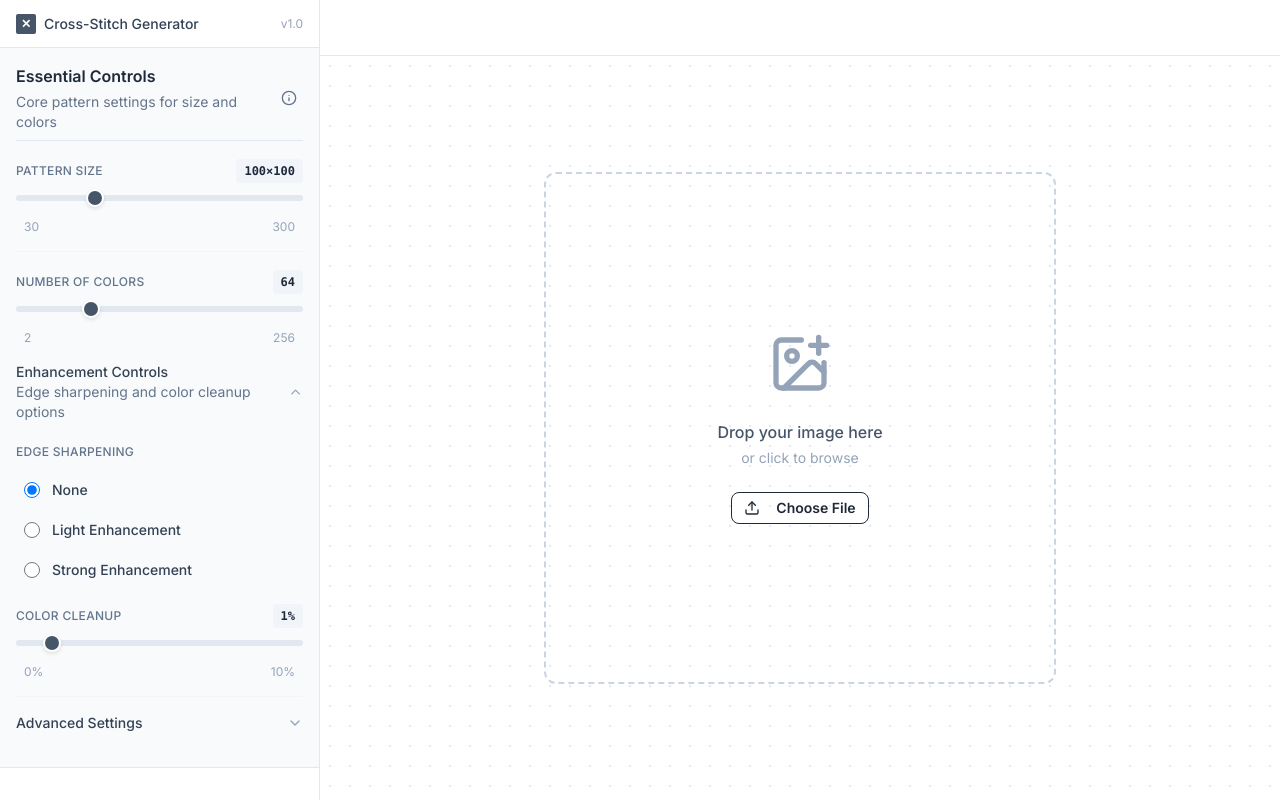
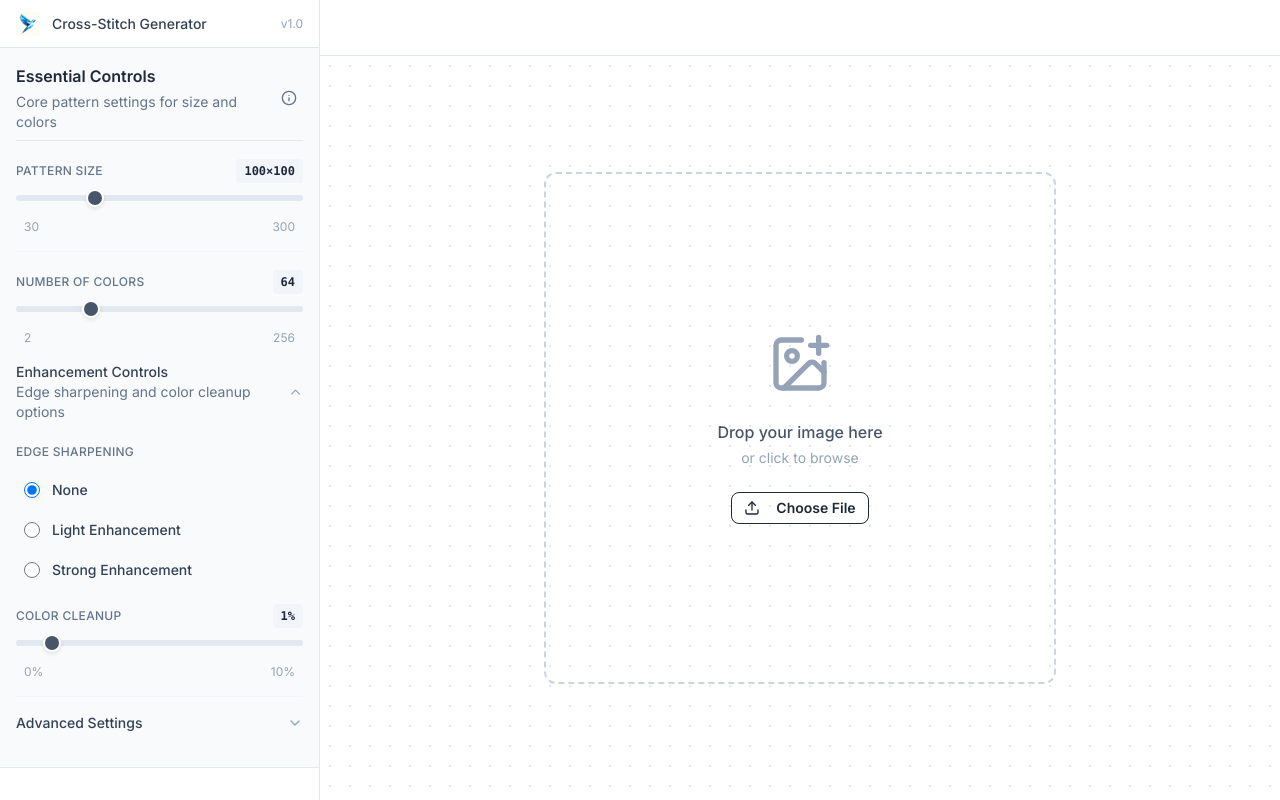
Before and after one commit to quint-mbbdigital/cross-stitch-generator, a FastAPI app: page / in a window 1280 px wide. Run offline with FastAPI, Linux system fonts and the light colour scheme; some libraries are stand-ins or nearby versions.

Commit message:
feat: integrate MBB Digital logo in sidebar app title bar
Replaced generic cross-stitch icon with professional MBB Digital hummingbird logo:

• Added mbb_digital.jpg to web/static/ folder for web serving
• Updated sidebar template to use professional logo (24px size)
• Maintained clean spacing and professional appearance
• Logo properly sized with object-contain for optimal display in 48px header

The geometric hummingbird logo adds professional branding while maintaining the clean, modern aesthetic of the sidebar design.

Co-Authored-By: Claude Sonnet 4 <noreply@anthropic.com>

```diff
--- a/web/templates/components/sidebar.html
+++ b/web/templates/components/sidebar.html
@@ -3,10 +3,8 @@
 
   <!-- App Title Bar -->
   <div class="h-12 bg-white border-b border-slate-200 flex items-center justify-between px-4">
-    <div class="flex items-center gap-2">
-      <div class="w-5 h-5 bg-slate-600 rounded-sm flex items-center justify-center">
-        <span class="text-white text-xs font-semibold">✕</span>
-      </div>
+    <div class="flex items-center gap-3">
+      <img src="/static/mbb_digital.jpg" alt="MBB Digital" class="h-6 w-6 object-contain">
       <span class="text-sm font-medium text-slate-700">Cross-Stitch Generator</span>
     </div>
     <span class="text-xs text-slate-400">v1.0</span>
```
Also changed, not shown: web/static/mbb_digital.jpg (added).
